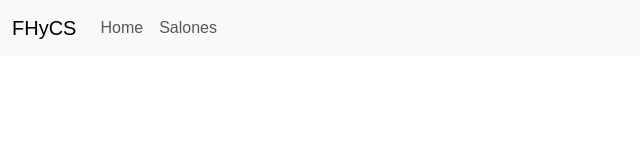
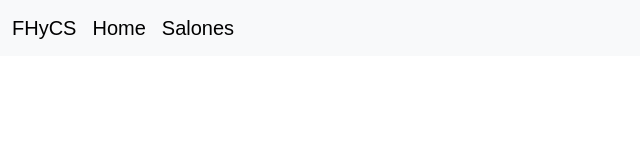
Before and after one commit to PtShizu/fhycs-preplanta, a Next.js app: page / in a window 1280 px wide. Shown: the top 160 px of the page, without its empty margins (0-640 px from the left). Built offline with nearby package versions, Linux system fonts and the light colour scheme.

Commit message:
arreglados Links que se convertían a a por bootstrap

```diff
--- a/src/app/Nav.tsx
+++ b/src/app/Nav.tsx
@@ -6,17 +6,17 @@ function Nav(){
         <div>
             <nav className="navbar navbar-expand-lg bg-body-tertiary">
             <div className="container-fluid">
-                <Link className="navbar-brand" href="/">FHyCS</Link>
+                <Link href="/" passHref legacyBehavior><span className="navbar-brand cursor-pointer">FHyCS</span></Link>
                 <button className="navbar-toggler" type="button" data-bs-toggle="collapse" data-bs-target="#navbarNav" aria-controls="navbarNav" aria-expanded="false" aria-label="Toggle navigation">
                 <span className="navbar-toggler-icon"></span>
                 </button>
                 <div className="collapse navbar-collapse" id="navbarNav">
                 <ul className="navbar-nav">
                     <li className="nav-item">
-                    <Link className="nav-link" aria-current="page" href="/">Home</Link>
+                    <Link href="/" passHref legacyBehavior><span className="navbar-brand cursor-pointer">Home</span></Link>
                     </li>
                     <li className="nav-item">
-                    <Link className="nav-link" href="/salones">Salones</Link>
+                    <Link href="/salones" passHref legacyBehavior><span className="navbar-brand cursor-pointer">Salones</span></Link>
                     </li>
                 </ul>
                 </div>
--- a/src/app/globals.css
+++ b/src/app/globals.css
@@ -40,6 +40,10 @@ a {
   text-decoration: none;
 }
 
+.cursor-pointer {
+  cursor: pointer;
+}
+
 @media (prefers-color-scheme: dark) {
   html {
     color-scheme: dark;
```
